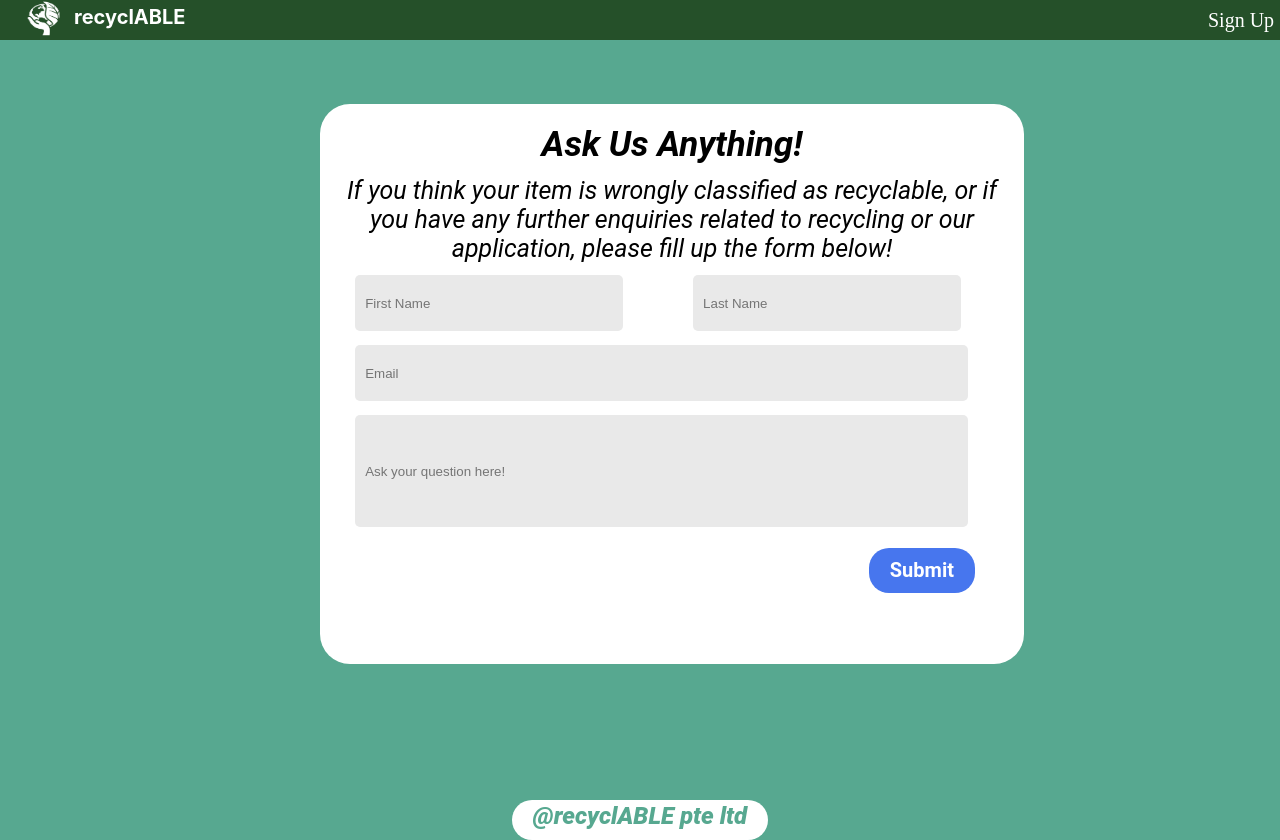
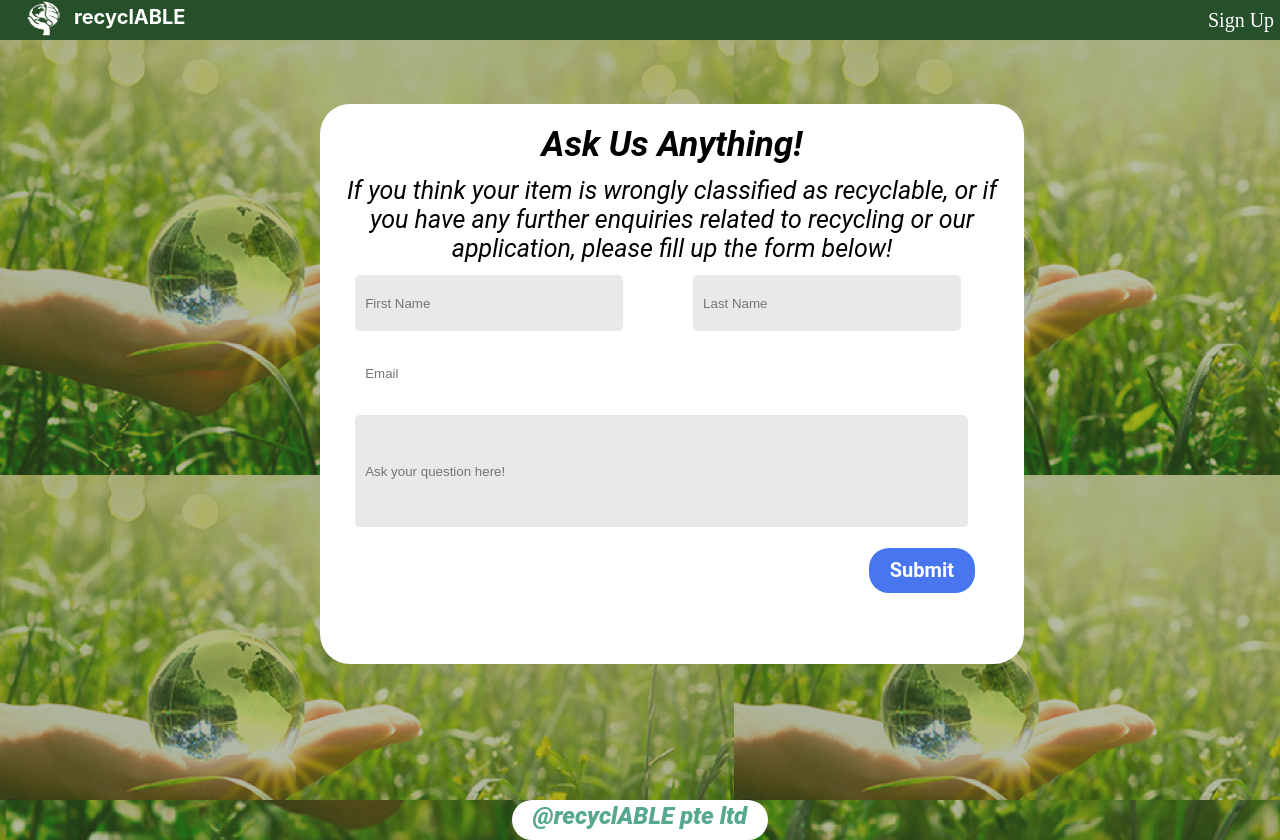
Before and after one commit to IzhakJames/recyclAble, a Vue app: page /contact_us in a window 1280 px wide. Shown: the top 840 px of the page. Built offline with nearby package versions, Linux system fonts and the light colour scheme; no server answers.

Commit message:
modify css for footer and backgrouud

```diff
--- a/src/components/ContactUs.vue
+++ b/src/components/ContactUs.vue
@@ -69,6 +69,7 @@ p {
 }
 
 #background {
+  background: url(../assets/RecycleBg.png);
   height:95vh;
   background-color:#57A890;
   min-width:1400px;
@@ -96,15 +97,12 @@ p {
     width: 87%;
     height: 10%;
     margin: 1% 5%;
-
-    background: #E9E9E9;
 }
 
 #detail {
     width: 87%;
     height: 20%;
     margin: 1% 5%;
-
     background: #E9E9E9;
 }
 
--- a/src/components/Footer.vue
+++ b/src/components/Footer.vue
@@ -19,8 +19,10 @@ export default {
 <!-- Add "scoped" attribute to limit CSS to this component only -->
 <style scoped>
 .footer {
-  background: #57a890;
+  background: url(../assets/footer_background.png);
   margin: 0;
+  background-size: cover;
+  background-position-x: 6px;
 }
 
 footer {
```
Also changed, not shown: src/assets/footer_background.png (added).
